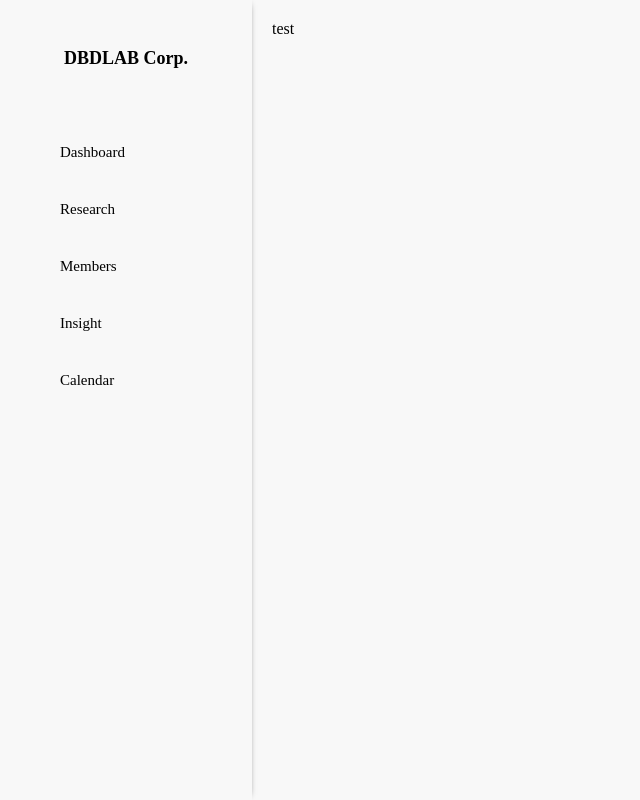
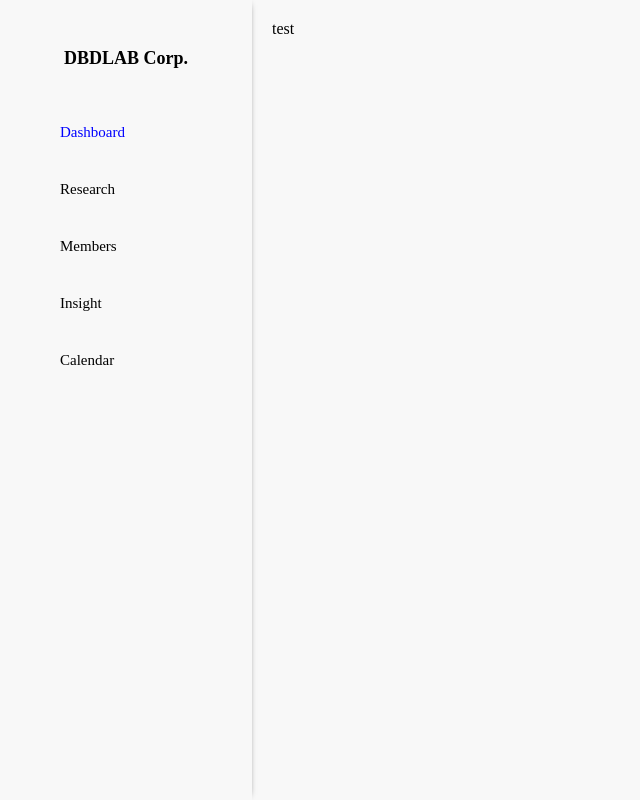
Before and after one commit to KongWooJeong/dbdlab, a Next.js app: page / in a window 1280 px wide. Shown: the whole page, without its empty margins (0-640 px from the left). Built offline with nearby package versions, Linux system fonts and the light colour scheme.

Commit message:
feat(component): add function to change clicked menu color when clicking menu
Implemented to change the color of the clicked menu using emotion style props.

```diff
--- a/components/SideBar.tsx
+++ b/components/SideBar.tsx
@@ -1,18 +1,54 @@
+import { useState } from "react";
 import styled from "@emotion/styled";
 
+interface MenuProps {
+  isClicked: boolean;
+}
+
 function SideBar() {
+  const [selectedMenu, setSetSelectdMenu] = useState<string>("Dashboard");
+
+  function handleMenuItemClick(clickedMenu: string) {
+    setSetSelectdMenu(clickedMenu);
+  }
+
   return (
     <SideBarWrapper>
       <div className="title-container">
         <span className="title">DBDLAB Corp.</span>
       </div>
-      <div className="menu-list-containter">
-        <div className="menu">Dashboard</div>
-        <div className="menu">Research</div>
-        <div className="menu">Members</div>
-        <div className="menu">Insight</div>
-        <div className="menu">Calendar</div>
-      </div>
+      <MenuListContainer>
+        <Menu
+          isClicked={selectedMenu === "Dashboard"}
+          onClick={() => handleMenuItemClick("Dashboard")}
+        >
+          Dashboard
+        </Menu>
+        <Menu
+          isClicked={selectedMenu === "Research"}
+          onClick={() => handleMenuItemClick("Research")}
+        >
+          Research
+        </Menu>
+        <Menu
+          isClicked={selectedMenu === "Members"}
+          onClick={() => handleMenuItemClick("Members")}
+        >
+          Members
+        </Menu>
+        <Menu
+          isClicked={selectedMenu === "Insight"}
+          onClick={() => handleMenuItemClick("Insight")}
+        >
+          Insight
+        </Menu>
+        <Menu
+          isClicked={selectedMenu === "Calendar"}
+          onClick={() => handleMenuItemClick("Calendar")}
+        >
+          Calendar
+        </Menu>
+      </MenuListContainer>
     </SideBarWrapper>
   );
 }
@@ -32,15 +68,17 @@ const SideBarWrapper = styled.div`
       font-weight: 700;
     }
   }
+`;
 
-  .menu-list-containter {
-    margin-top: 55px;
+const MenuListContainer = styled.div`
+  margin-top: 55px;
+`;
 
-    .menu {
-      font-size: 15px;
-      padding: 20px 40px;
-    }
-  }
+const Menu = styled.div<MenuProps>`
+  margin: 40px;
+  font-size: 15px;
+  color: ${(props) => (props.isClicked ? "blue" : "black")};
+  cursor: pointer;
 `;
 
 export default SideBar;
```
